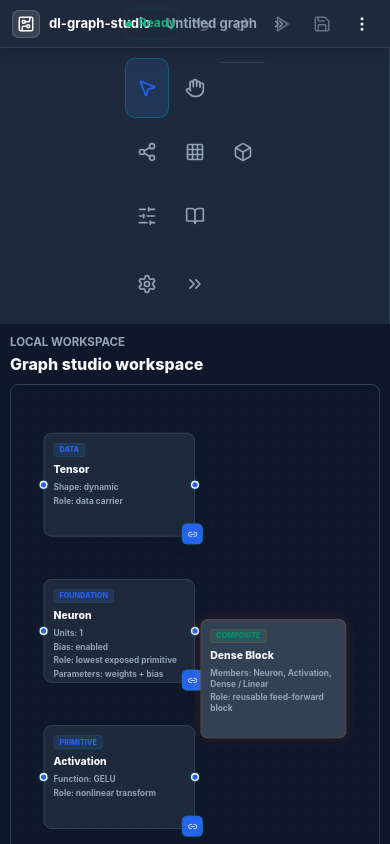
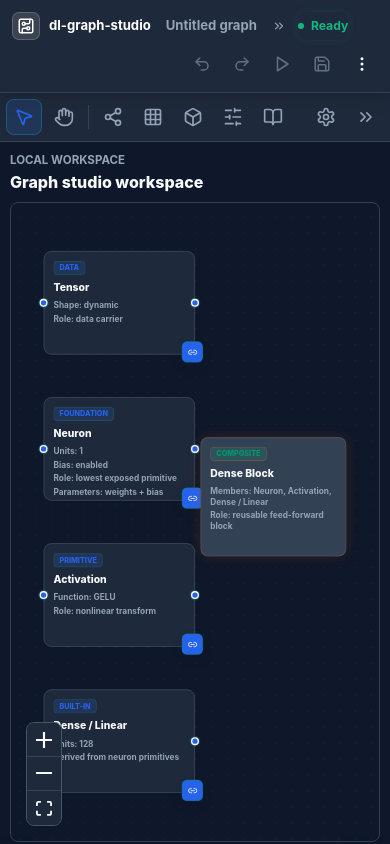
Before and after one commit to DoMo-98/dl-graph-studio, a React (Vite) app: page / in a window 390 px wide. Shown: the top 844 px of the page. Built offline with nearby package versions, Linux system fonts and the light colour scheme.

Commit message:
fix: apply approved phase 1 visual hardening

```diff
--- a/src/App.tsx
+++ b/src/App.tsx
@@ -742,7 +742,7 @@ export function App() {
   return (
     <div className="app-shell">
       <header className="app-topbar">
-        <div style={{ display: "flex", gap: "24px", alignItems: "center" }}>
+        <div className="topbar-project-status">
           <div className="brand-lockup">
             <div className="brand-mark" aria-hidden="true">
               <CircuitBoard size={18} strokeWidth={2} />
@@ -904,9 +904,8 @@ export function App() {
           </nav>
 
           <nav
-            className="nav-list"
+            className="nav-list utility-nav-list"
             aria-label="Utility actions"
-            style={{ marginTop: "auto" }}
           >
             <a className="nav-item" href="#settings">
               <Settings size={20} aria-hidden="true" />
--- a/src/styles.css
+++ b/src/styles.css
@@ -72,6 +72,7 @@ a {
   display: flex;
   align-items: center;
   justify-content: space-between;
+  gap: 12px;
   height: 48px;
   padding: 0 16px;
   color: #ffffff;
@@ -79,6 +80,13 @@ a {
   border-bottom: 1px solid var(--border);
   box-shadow: 0 1px 20px 0 rgba(0, 0, 0, 0.2);
   z-index: 10;
+}
+
+.topbar-project-status {
+  display: flex;
+  align-items: center;
+  min-width: 0;
+  gap: 24px;
 }
 
 .editor-shell {
@@ -210,6 +218,10 @@ h4 {
   height: 1px;
   margin: 4px 0;
   background: var(--border);
+}
+
+.utility-nav-list {
+  margin-top: auto;
 }
 
 .topbar-project {
@@ -761,6 +773,7 @@ h4 {
 }
 
 .connection-drawer {
+  grid-row: 4;
   overflow: hidden;
   background: var(--surface);
   border: 1px solid var(--border);
@@ -886,10 +899,10 @@ h4 {
 }
 
 .connection-feedback {
-  position: absolute;
-  left: 18px;
-  bottom: 18px;
-  z-index: 20;
+  grid-row: 3;
+  position: static;
+  justify-self: start;
+  z-index: 2;
   width: min(540px, calc(100% - 36px));
   pointer-events: none;
 }
@@ -1067,14 +1080,31 @@ h4 {
   }
 
   .app-topbar {
-    grid-template-columns: 1fr;
-    gap: 10px;
+    flex-wrap: wrap;
+    align-content: center;
+    height: auto;
+    min-height: 48px;
+    gap: 8px;
     padding: 12px;
   }
 
-  .topbar-project,
+  .topbar-project-status {
+    flex: 1 1 240px;
+    flex-wrap: wrap;
+    gap: 8px 12px;
+  }
+
+  .topbar-project {
+    flex: 1 1 220px;
+    flex-wrap: wrap;
+  }
+
   .status-pill {
-    justify-self: start;
+    flex: 0 0 auto;
+  }
+
+  .topbar-actions {
+    margin-left: auto;
   }
 
   .editor-shell {
@@ -1083,16 +1113,40 @@ h4 {
     min-height: calc(100vh - 48px);
   }
 
+  .sidebar {
+    flex-direction: row;
+    align-items: center;
+    gap: 6px;
+    min-width: 0;
+    overflow-x: auto;
+    padding: 6px;
+    border-right: 0;
+    border-bottom: 1px solid var(--border);
+  }
+
   .nav-list {
-    grid-template-columns: repeat(3, minmax(0, 1fr));
+    display: flex;
+    gap: 4px;
+    padding: 0;
+  }
+
+  .utility-nav-list {
+    margin-top: 0;
+    margin-left: auto;
   }
 
   .nav-item {
-    grid-template-columns: 1fr;
-    justify-items: center;
-    gap: 4px;
-    min-height: 60px;
-    text-align: center;
+    width: 36px;
+    height: 36px;
+    min-height: 36px;
+    flex: 0 0 36px;
+    border-radius: 8px;
+  }
+
+  .nav-separator {
+    width: 1px;
+    height: 24px;
+    margin: 6px 2px;
   }
 
   .project-file-actions {
```
Also changed, not shown: 1 other file (tests, documents, lock files or other folders).
